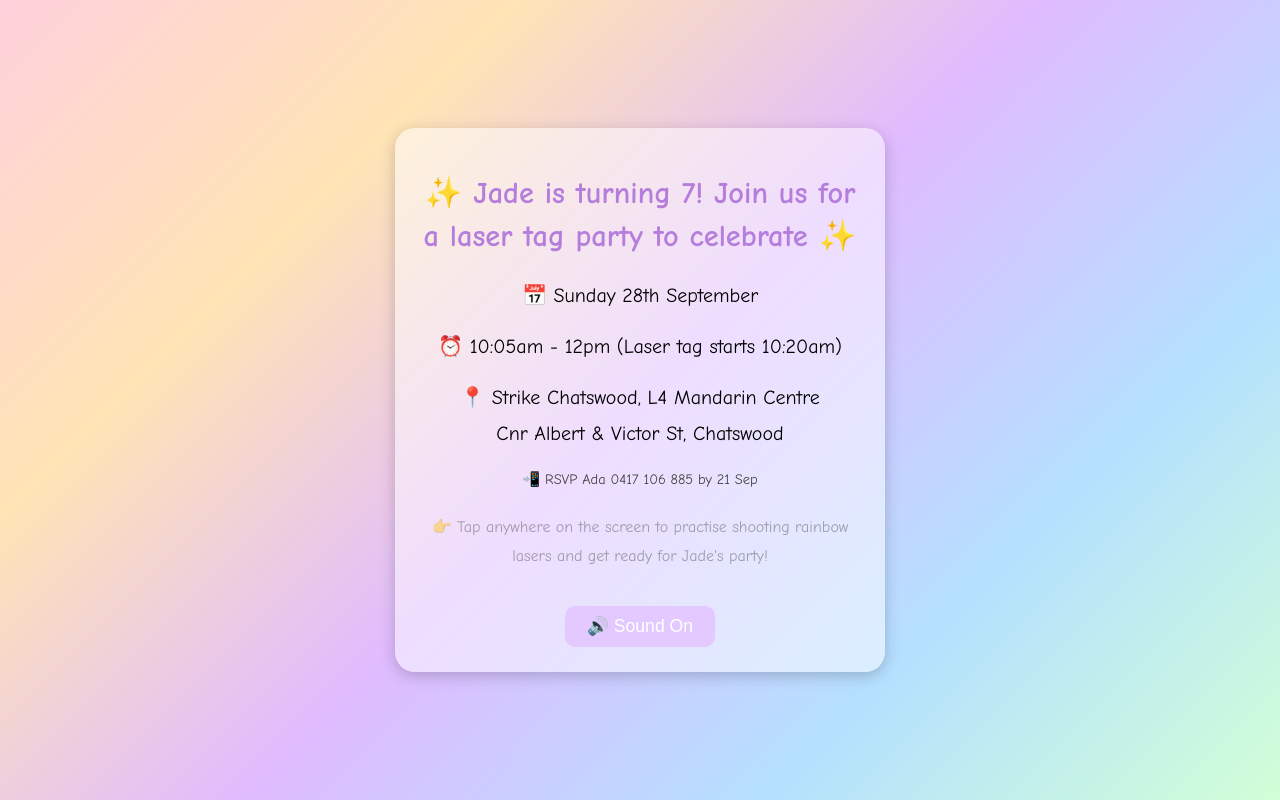
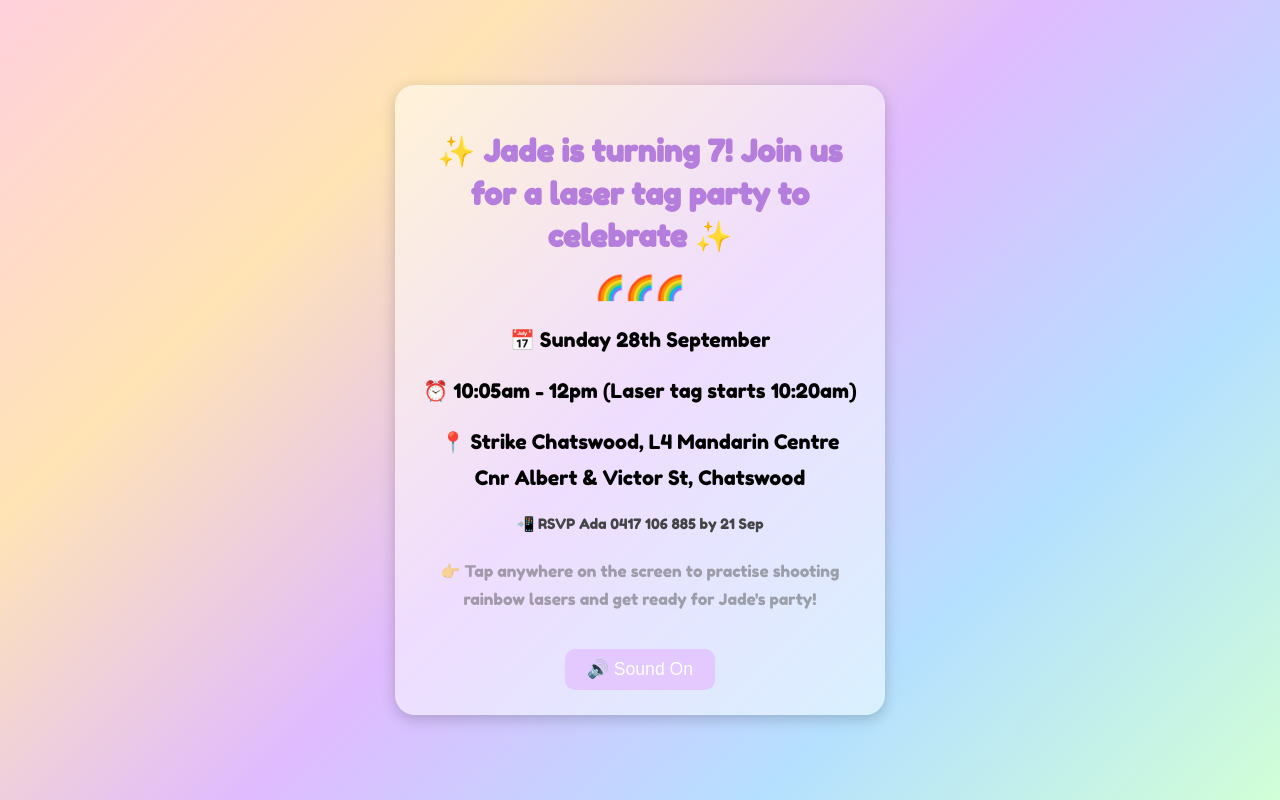
Before and after one commit to adatong/jade-7-birthday-invitation, a plain HTML site: page index.html in a window 1280 px wide. Drawn offline with Linux system fonts and the light colour scheme.

Commit message:
Update index.html
changed font

```diff
--- a/index.html
+++ b/index.html
@@ -4,9 +4,10 @@
   <meta charset="UTF-8">
   <meta name="viewport" content="width=device-width, initial-scale=1.0">
   <meta property="og:title" content="Jade's Laser Tag Party!">
-  <meta property="og:description" content="You're invited to Jade's Rainbow Laser Tag party! Sunday 28th Sep 10:05am at Strike Chatswood. Interactive invitation inside!">
+  <meta property="og:description" content="Join us for Jade's laser tag birthday party! Sunday 28th September at Strike Chatswood. Tap for rainbow lasers!">
   <meta property="og:type" content="website">
   <title>Jade's Laser Tag Party</title>
+  <link href="https://fonts.googleapis.com/css2?family=Fredoka+One&display=swap" rel="stylesheet">
   <style>
     body {
       margin: 0;
@@ -16,7 +17,7 @@
       justify-content: center;
       align-items: center;
       overflow: hidden;
-      font-family: 'Comic Sans MS', 'Comic Neue', cursive;
+      font-family: 'Fredoka One', cursive;
     }
     .card {
       background: rgba(255,255,255,0.5);
@@ -31,8 +32,12 @@
     h1 {
       font-size: 1.9em;
       color: #b57edc;
-      margin-bottom: 20px;
+      margin-bottom: 15px;
       line-height: 1.4em;
+    }
+    .divider {
+      font-size: 1.5em;
+      margin: 10px 0 20px 0;
     }
     p {
       font-size: 1.25em;
@@ -77,6 +82,7 @@
 <body>
   <div class="card">
     <h1>✨ Jade is turning 7! Join us for a laser tag party to celebrate ✨</h1>
+    <div class="divider">🌈🌈🌈</div>
     <p>📅 Sunday 28th September</p>
     <p>⏰ 10:05am - 12pm (Laser tag starts 10:20am)</p>
     <p>📍 Strike Chatswood, L4 Mandarin Centre<br> Cnr Albert & Victor St, Chatswood</p>
```
